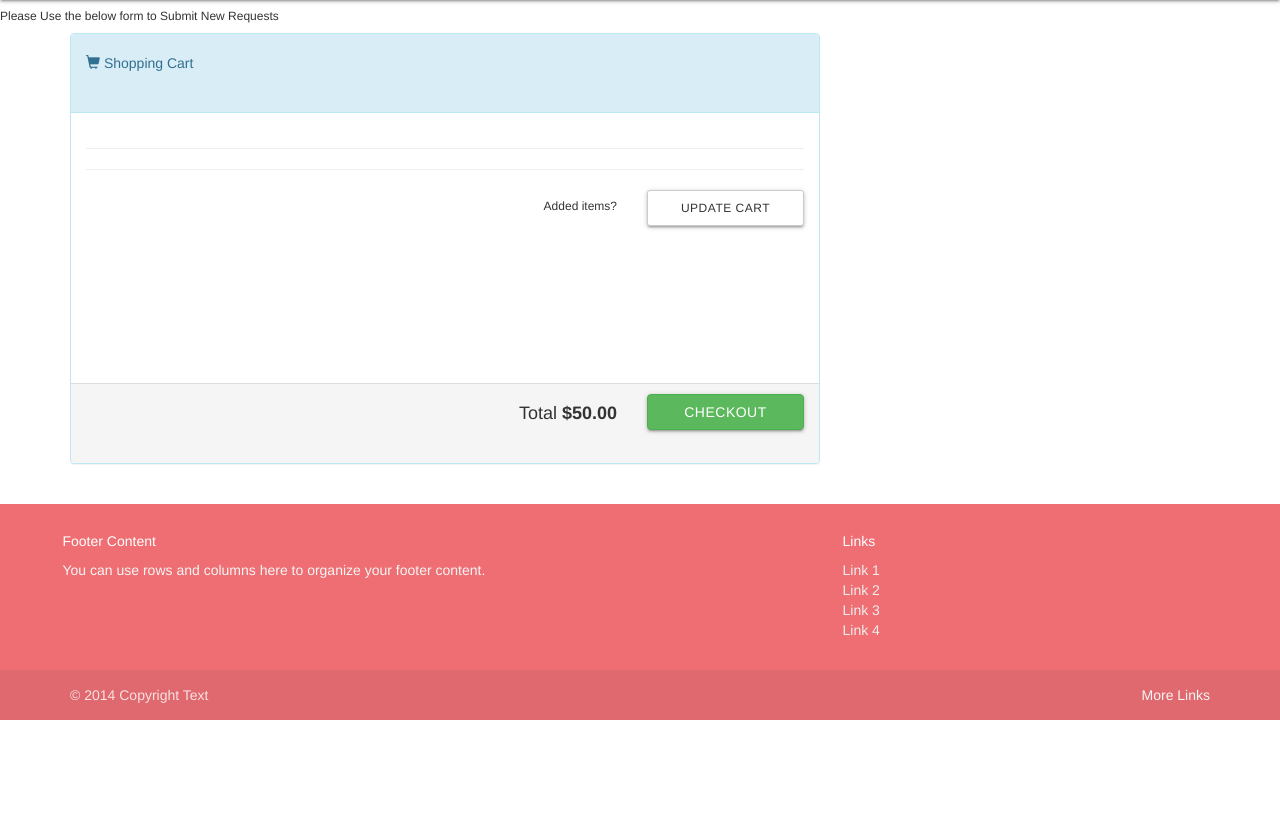
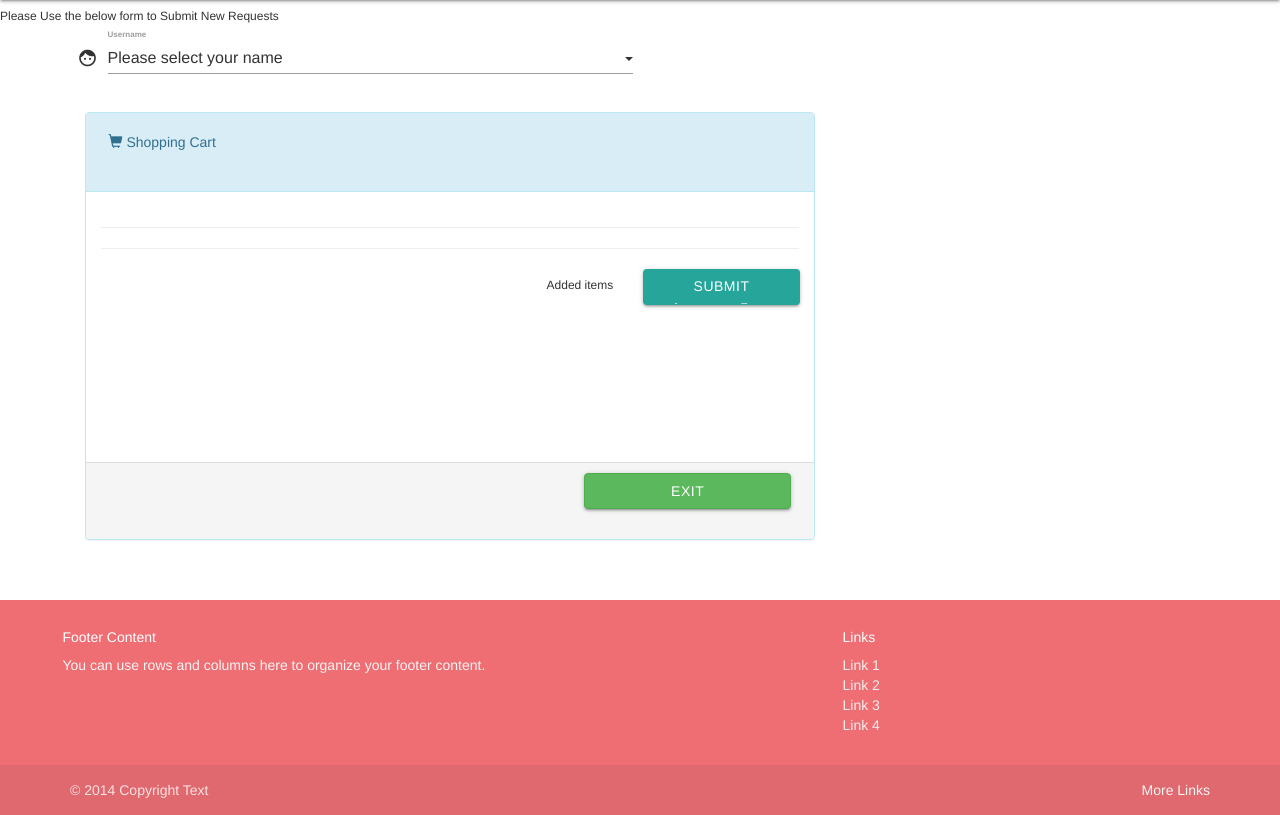
Before and after one commit to valenovi76/MySQL, a Flask app: page /new_requests in a window 1280 px wide. Shown: the part 64-879 px from the top of the page. Before the commit the page ends 784 px from the top, so only its background shows below. Run offline with Flask 2, Linux system fonts and the light colour scheme; data that the repository does not hold is empty; some libraries are stand-ins or nearby versions.

Commit message:
new request form updated

```diff
--- a/templates/index.html
+++ b/templates/index.html
@@ -1,3 +1,4 @@
+<!DOCTYPE html>
 {% extends 'master.html' %}
 {% block content %}
 <h3>Neighbrhood Shopping Rota</h3>
--- a/templates/master.html
+++ b/templates/master.html
@@ -11,7 +11,7 @@
     <link rel="stylesheet" href="{{url_for('static', filename='css/style.css')}}" type="text/css"/>
     <script src="//netdna.bootstrapcdn.com/bootstrap/3.0.3/js/bootstrap.min.js"></script>
     <script src="//code.jquery.com/jquery-1.11.1.min.js"></script>
-
+<title>Shopping rota</title>
 </head>
 
 <body>
@@ -22,7 +22,7 @@
   <li><a href="{{url_for('new_requests')}}">New Requests</a></li>
   <li><a href="{{url_for('new_requests')}}">My Cart</a></li>
   <li class="divider"></li>
-  <li><a href="#!">three</a></li>
+  <li><a href="{{url_for('index')}}">three</a></li>
 </ul>
 <nav>
   <div class="nav-wrapper">
@@ -77,8 +77,8 @@
             $('.dropdown-trigger').dropdown({
             hover: false
             });
+            $('select').formSelect();
             $('.collapsible').collapsible();
-            $('select').material_select();
             $('.datepicker').pickadate({
             selectMonths: true, // Creates a dropdown to control month
             selectYears: 15, // Creates a dropdown of 15 years to control year,
--- a/templates/my_requests.html
+++ b/templates/my_requests.html
@@ -1,3 +1,4 @@
+<!DOCTYPE html>
 {% extends 'master.html' %}
 {% block content %}
 <h4>Filter requests by shopping date</h4>
--- a/templates/new_requests.html
+++ b/templates/new_requests.html
@@ -1,8 +1,24 @@
+<!DOCTYPE html>
 {% extends 'master.html' %}
 {% block content %}
 <h6>Please Use the below form to Submit New Requests</h6>
+<div class="row">
+<div class="container">
+   <form action="{{ url_for('insert_requests') }}" method="POST"  class="col s12">
 
-<div class="container">
+         <div class="row">
+            <div class="input-field col s6">
+               <i class="material-icons prefix">face</i>
+                    <select id="Requested_By" name="Requested_By">
+                            <option value="" disabled selected>Please select your name</option>
+                            {% for member in members %}
+                            <option value="{{member.username}}">{{member.username}}</option>
+                            {% endfor %}
+                            </select>
+                            <label>Username</label>
+            </div>
+         </div>
+
 	<div class="row">
 		<div class="col-xs-8">
 			<div class="panel panel-info">
@@ -18,18 +34,24 @@
 				<div class="panel-body">
                 {%for food in foods%}
 					<div class="row">
-						<div class="col-xs-4" style="background-color:red;">
+						<div class="col-xs-4" >
 							<h4 class="product-name"><strong>{{food.Food}}</strong></h4>
+
 						</div>
-						<div class="col-xs-8" style="background-color:yellow;" >
+						<div class="col-xs-8" >
                            <div class="col-xs-4 text-right" >
-								<h6><strong>{{food.Qty}} {{food.Unit}} <span class="text-muted">x</span></strong></h6>
+                                <div class="col-xs-6 text-right" >
+								<input type="text" class="form-control input-sm" value="1" id="Qty" name="Qty"/>
                                 </div>
-							<div class="col-xs-4" >
-								<input type="text" class="form-control input-sm" value="1">
+                                <div class="col-xs-6 text-right" id="Unit" name="Unit" >
+								<h6><strong>{{food.Unit}}</strong></h6>
+                                </div>
                             </div>
 							<div class="col-xs-4">
-								<button type="button" class="btn btn-success">Select</button>
+                                <label>
+                                    <input type="checkbox" class="filled-in" />
+                                    <span>Add to cart</span>
+                                </label>
 							</div>
 						</div>
 					</div>
@@ -40,11 +62,11 @@
 					<div class="row">
 						<div class="text-center">
 							<div class="col-xs-9">
-								<h6 class="text-right">Added items?</h6>
+								<h6 class="text-right">Added items</h6>
 							</div>
 							<div class="col-xs-3">
-								<button type="button" class="btn btn-default btn-sm btn-block">
-									Update cart
+								<button class="btn waves-effect waves-light" type="submit" name="action">Submit
+                                <i class="material-icons right">Add to Cart</i>
                                 </button>
 							</div>
 						</div>
@@ -52,12 +74,11 @@
 				</div>
 				<div class="panel-footer">
 					<div class="row text-center">
-						<div class="col-xs-9">
-							<h4 class="text-right">Total <strong>$50.00</strong></h4>
+                            <div class="col-xs-8">
                             </div>
-						<div class="col-xs-3">
+                            <div class="col-xs-4 text-right">
                                     <button type="button" class="btn btn-success btn-block">
-								Checkout
+                                        Exit
                                     </button>
                             </div>
 					</div>
@@ -65,8 +86,11 @@
 			</div>
 		</div>
 	</div>
+    </form>
+</div>
 </div>
 
 
 
+
 {% endblock %}
--- a/templates/requests.html
+++ b/templates/requests.html
@@ -1,3 +1,4 @@
+<!DOCTYPE html>
 {% extends 'master.html' %}
 {% block content %}
 <h4>Filter requests by shopping date</h4>
```
Lines whose indentation alone changed are shown as unchanged.
